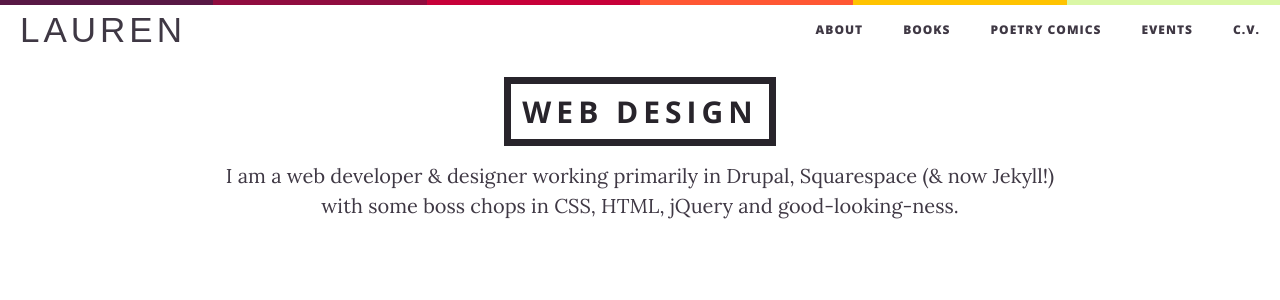
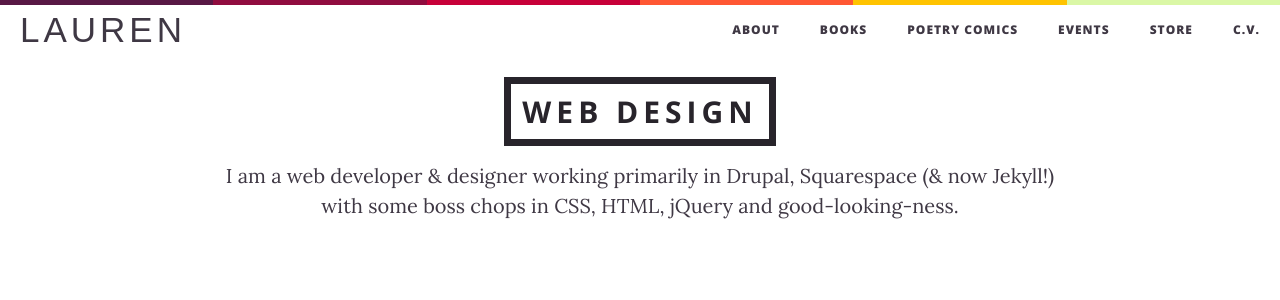
Before and after one commit to laurenhaldeman/laurenhaldeman.github.io, a Jekyll site: the page built from web-design.html, in a window 1280 px wide and 900 px high, cut to the strip 0-327 px from the top of the window. Shown: the top 300 px of the strip. Built offline with Jekyll 4.4.1, drawn with Linux system fonts in a browser that asks for light colours; nearby versions of some CDN libraries; some web fonts are replaced; comment, search, counter and statistics services are not loaded.

Commit message:
Update nav.html
add store nav

```diff
--- a/_includes/nav.html
+++ b/_includes/nav.html
@@ -44,6 +44,7 @@
               <li><a href="/books/">Books</a></li>
               <li><a href="/poetry-comics/">Poetry Comics</a></li>
               <li><a href="/readings/">Events</a></li>
+             <li><a href="https://laurenhaldeman.threadless.com/">Store</a></li>
               <li><a href="https://docs.google.com/document/d/1-G3-kLijE8lg39ISq7PXHfh2deooH6SrITv2EhIfSYA/edit?usp=sharing">C.V.</a></li>
           </ul>
         </div>
```
